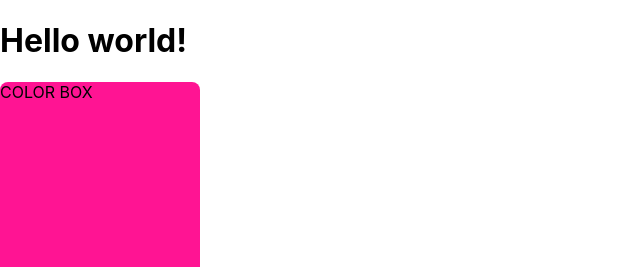
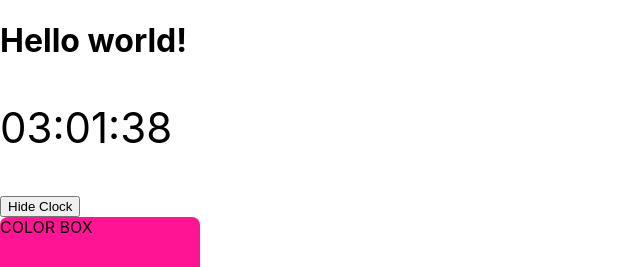
Before and after one commit to PhamKhoa96/react-hooks-basic, a React (Create React App) app: page / in a window 1280 px wide. Shown: the top 267 px of the page, without its empty margins (0-640 px from the left). Built offline with nearby package versions, Linux system fonts and the light colour scheme; no server answers.

Commit message:
useEffect for ClockBox & PostFilterFrom

```diff
--- a/src/App.js
+++ b/src/App.js
@@ -7,6 +7,7 @@
 import PostList from './components/PostList';
 import Pagination from './components/Pagination';
 import PostFilterForm from './components/PostFilterForm';
+import Clock from './components/Clock';
 
 function App() {
   const [todoList, setTodoList] = useState([
@@ -46,7 +47,7 @@
 
     console.log('POST list effect');
     fetchPostList();
-  }, [filters]); // this effect wiil run again when this filters change
+  }, [filters]); // this effect will run again when this filters change
 
   useEffect(() => {
     console.log('TODO list effect');
@@ -84,11 +85,21 @@
 
   function handleFilterChange(newFilters) {
     console.log('New filters: ', newFilters);
+    setFilters({
+      ...filters,
+      _page: 1, // reset to page 1 to display the founded results
+      title_like: newFilters.searchTerm,
+    });
   }
+
+  const [showClock, setShowClock] = useState(true);
 
   return (
     <div className="app">
       <h1> Hello world! </h1>
+      {showClock && <Clock />}
+      <button onClick={() => setShowClock(false)}>Hide Clock</button>
+      <br></br>
       <ColorBox />
       <TodoForm onSubmit={handleTodoFormSubmit} />
       <TodoList
--- /dev/null
+++ b/src/components/Clock/index.jsx
@@ -0,0 +1,40 @@
+import React, { useEffect, useState } from 'react';
+import PropTypes from 'prop-types';
+
+Clock.propTypes = {
+};
+
+function formatDate(date) {
+    if (!date) return '';
+
+    const hours = `0${date.getHours()}`.slice(-2);
+    const minutes = `0${date.getMinutes()}`.slice(-2);
+    const seconds = `0${date.getSeconds()}`.slice(-2);
+
+    return `${hours}:${minutes}:${seconds}`;
+}
+
+function Clock() {
+    const [timeString, setTimeString] = useState('');
+
+    useEffect(() => {
+        const clockInterval = setInterval(() => {
+            const now = new Date();
+            const newTimeString = formatDate(now);
+
+            setTimeString(newTimeString)
+        }, 1000); // after 1000ms, it will do something
+
+        return () => {
+            // cleanup setInterval when component Clock is unmounted
+            console.log('Clock cleanup');
+            clearInterval(clockInterval);
+        };
+    }, []); // this useEffect just run 1 time
+
+    return (
+        <p style={{ fontSize: '42px' }}>{timeString}</p>
+    );
+}
+
+export default Clock;
--- a/src/components/PostFilterForm/index.jsx
+++ b/src/components/PostFilterForm/index.jsx
@@ -1,4 +1,4 @@
-import React, { useState } from 'react';
+import React, { useState, useRef } from 'react';
 import PropTypes from 'prop-types';
 
 PostFilterForm.propTypes = {
@@ -13,14 +13,25 @@
     const { onSubmit } = props;
     const [searchTerm, setSearchTerm] = useState('');
 
+    const typingTimeoutRef = useRef(null);
+
     function handleSearchTermChange(e) {
-        setSearchTerm(e.target.value);
+        const value = e.target.value;
+        setSearchTerm(value);
 
         if (!onSubmit) return;
-        const formValues = {
-            searchTerm: e.target.value,
+
+        // In case user continue to type in search box, before set new Timeout, we have to reset the old Timeout
+        if (typingTimeoutRef.current) {
+            clearTimeout(typingTimeoutRef.current);
         };
-        onSubmit(formValues);
+
+        typingTimeoutRef.current = setTimeout(() => {
+            const formValues = {
+                searchTerm: value,
+            };
+            onSubmit(formValues);
+        }, 300);
     }
 
     return (
```
